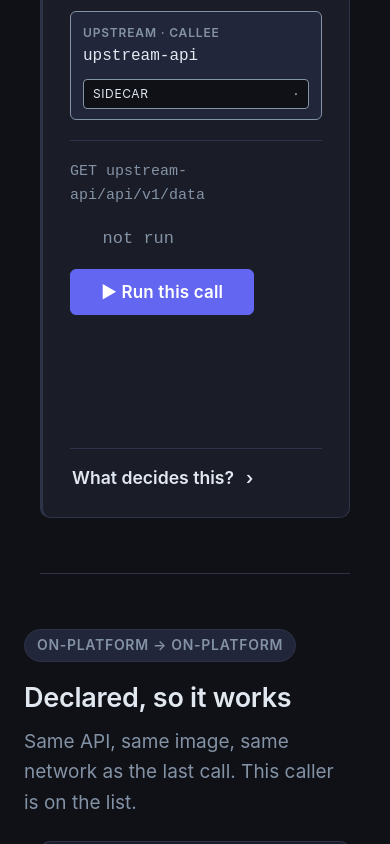
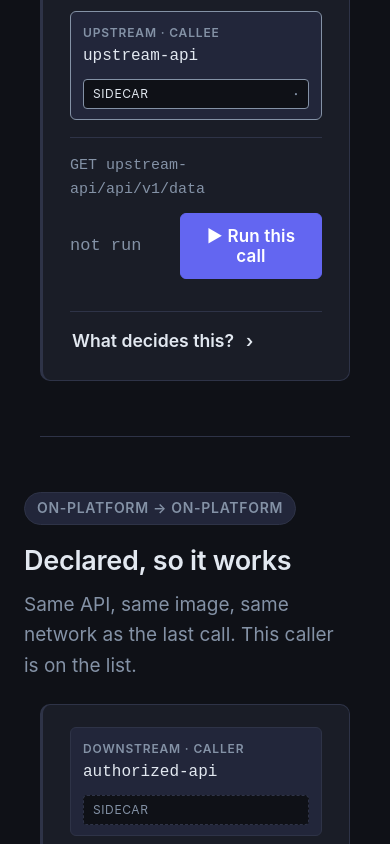
Before and after one commit to cujarrett/platform-connections-demo, an Angular app in the folder spa/: page / in a window 390 px wide. Shown: the part 1080-1924 px from the top of the page. Built offline with nearby package versions, Linux system fonts and the light colour scheme.

Commit message:
fix: tighten the mobile card so reserved slots stop reading as dead space

```diff
--- a/spa/src/styles.css
+++ b/spa/src/styles.css
@@ -722,4 +722,38 @@ details[open] .sum-chev {
     width: 2px;
     margin: 0 auto;
   }
+
+  /* The row stacks here, so the widths that stop the desktop row from shifting
+     buy nothing and read as holes beside the status. */
+  .res {
+    gap: 0.55rem 0.7rem;
+    margin-top: 0.85rem;
+    padding-top: 0.8rem;
+  }
+  .req {
+    flex-basis: 100%;
+  }
+  .outcome {
+    flex: 1;
+  }
+  .status,
+  .ms {
+    min-width: 0;
+    text-align: left;
+  }
+  button.run,
+  button.run.primary {
+    flex: 1;
+    min-width: 0;
+  }
+
+  /* Reserving room for an answer costs more than the shift it prevents once the
+     card is taller than the screen — empty, it is a third of the card. */
+  .body-slot,
+  .why-slot {
+    min-height: 0;
+  }
+  .body-slot {
+    margin-top: 0.4rem;
+  }
 }
```
